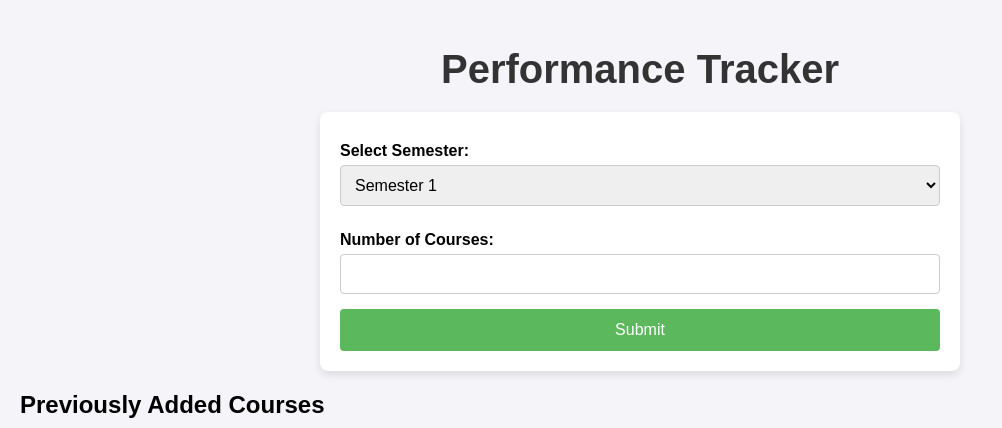
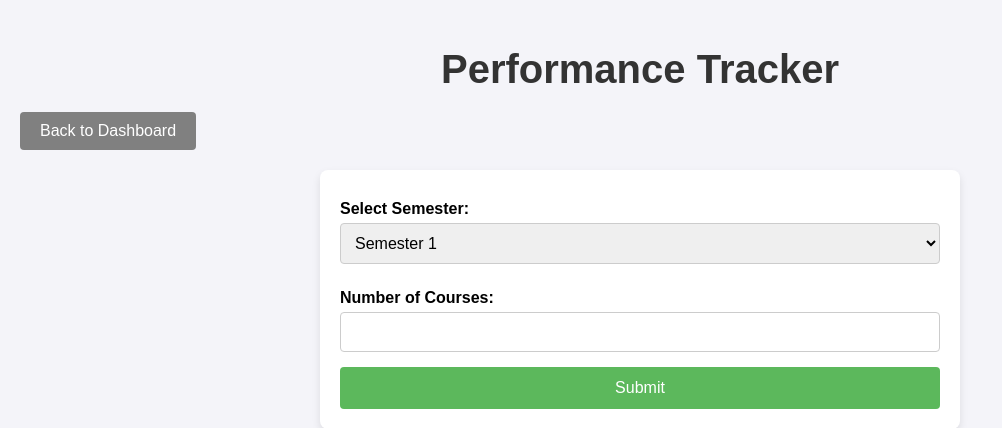
Before and after one commit to Dineshraju3435/DB_Project, a Flask app: page /performance in a window 1280 px wide. Shown: the top 428 px of the page, without its empty margins (0-1002 px from the left). Run offline with Flask 3, Linux system fonts and the light colour scheme; the visitor is signed in with stand-in values (Sample User, id 1); data that the repository does not hold is empty.

Commit message:
added button in performance.html and in dashboard.html logout button is working fine.

```diff
--- a/app.py
+++ b/app.py
@@ -203,6 +203,13 @@ def grade_to_points(grade):
     }
     return grade_map.get(grade, 0)
 
+# logging out i.e. deleting the session.
+@app.route('/logout')
+def logout():
+    # Logic to log out the user, e.g., clearing session data
+    session.pop('user_id', None)  # Assuming you're using sessions
+    return redirect(url_for('index'))  # Redirect to the login page
+
 
 if __name__ == '__main__':
     app.run(debug=True)
--- a/static/performance_styles.css
+++ b/static/performance_styles.css
@@ -99,3 +99,27 @@ tr:nth-child(even) {
         font-size: 2em;
     }
 }
+/* Back to Dashboard Button styles */
+.back-button {
+    width: auto; /* Adjusts width to fit content */
+    background-color: gray; /* Primary color */
+    color: white;
+    padding: 10px 20px; /* Vertical and horizontal padding */
+    font-size: 1em;
+    border: none;
+    border-radius: 4px;
+    cursor: pointer;
+    text-decoration: none; /* Removes underline for links */
+    display: inline-block; /* Allows margin and padding */
+    margin-bottom: 20px; /* Space below the button */
+    transition: background-color 0.3s ease; /* Smooth background color change */
+}
+
+.back-button:hover {
+    background-color: darkgray; /* Darker shade on hover */
+}
+
+/* Additional styling for button positioning */
+.back-button-container {
+    margin: 20px; /* Adds margin around the button container */
+}
--- a/templates/dashboard.html
+++ b/templates/dashboard.html
@@ -16,6 +16,7 @@
                 <li><a href="/performance">Performance Tracker</a></li>
                 <li><a href="/todo">To-Do List</a></li>
                 <li><a href="/logout">Logout</a></li>
+
             </ul>
         </nav>
 
@@ -78,6 +79,8 @@
                     }
                 }
             });
+
+
         </script>
     </div>
 </body>
--- a/templates/performance.html
+++ b/templates/performance.html
@@ -8,6 +8,9 @@
 </head>
 <body>
     <h1>Performance Tracker</h1>
+
+    <!-- Button to return to the dashboard -->
+    <a href="/dashboard" class="back-button">Back to Dashboard</a>
 
     <!-- Form to input new courses -->
     <form action="/performance" method="POST">
```
